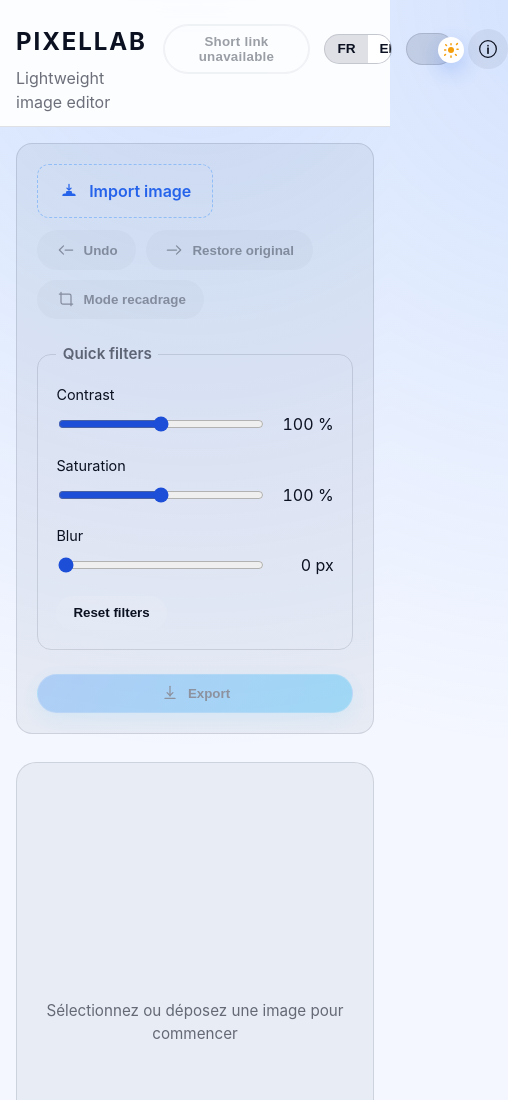
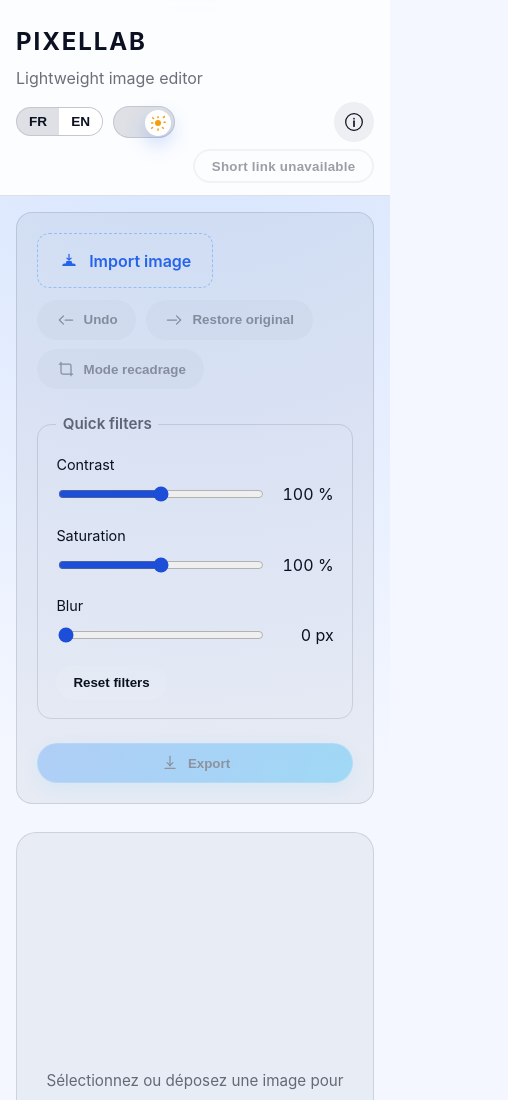
Before and after one commit to Bot0m/PixelLab, a plain HTML site: page index.html in a window 390 px wide. Shown: the top 1100 px of the page, 508 px wide, since content can reach past the window. Drawn offline with Linux system fonts and the light colour scheme; no server answers.

Commit message:
fix mobile version

```diff
--- a/src/styles/main.css
+++ b/src/styles/main.css
@@ -99,6 +99,29 @@
   display: inline-flex;
   align-items: center;
   gap: 0.9rem;
+}
+
+@media (max-width: 640px) {
+  .pl-header-bar {
+    flex-direction: column;
+    align-items: stretch;
+    gap: 0.75rem;
+  }
+
+  .pl-header-actions {
+    align-self: stretch;
+    justify-content: flex-end;
+    flex-wrap: wrap;
+    gap: 0.6rem;
+    row-gap: 0.45rem;
+  }
+
+  .pl-header-actions #tinylink-btn {
+    order: 2;
+    flex-basis: 100%;
+    max-width: max-content;
+    margin-left: auto;
+  }
 }
 
 .pl-branding {
```
